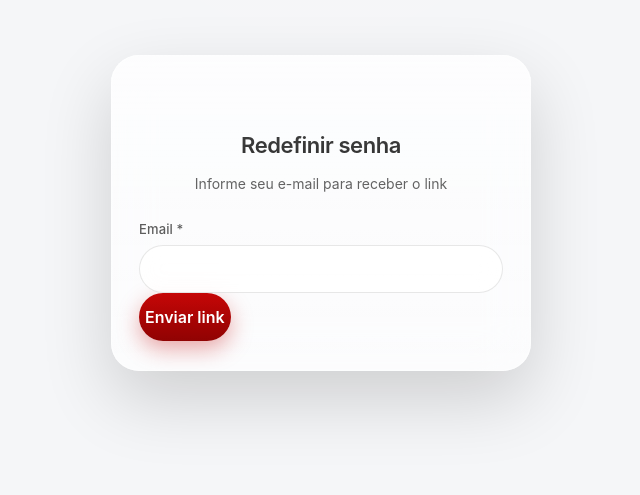
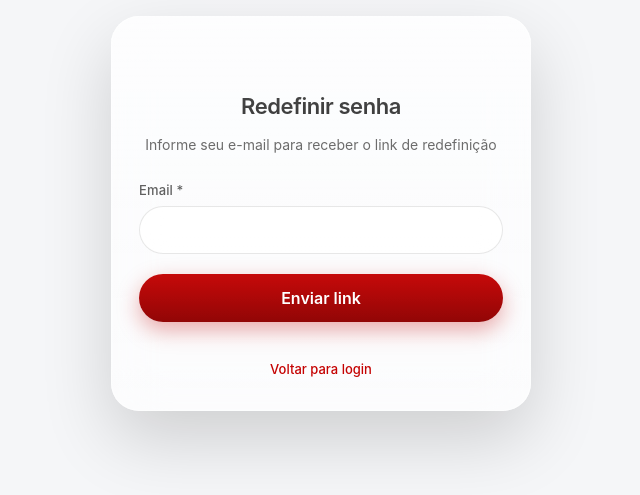
Before and after one commit to suporteeligi-cpu/eligi-fron-tend, a Next.js app: page /forgot-password in a window 1280 px wide. Shown: the part 187-682 px from the top of the page, without its empty margins (319-959 px from the left). Built offline with nearby package versions, Linux system fonts and the light colour scheme; no server answers.

Commit message:
chore: deploy update

```diff
--- /dev/null
+++ b/src/app/forgot-password/ForgotPassword.module.css
@@ -0,0 +1,84 @@
+/* ==============================
+   FORM WRAPPER
+================================ */
+
+.form {
+  display: flex;
+  flex-direction: column;
+  gap: 20px;
+}
+
+/* ==============================
+   BACK TO LOGIN LINK
+================================ */
+
+.backToLogin {
+  margin-top: 14px;
+  text-align: center;
+}
+
+.link {
+  background: none;
+  border: none;
+
+  font-size: 13px;
+  font-weight: 500;
+
+  color: #c40000;
+
+  cursor: pointer;
+
+  transition:
+    color 0.25s ease,
+    transform 0.15s ease;
+}
+
+.link:hover {
+  color: #ff0000;
+  transform: translateY(-1px);
+}
+
+/* ==============================
+   SUCCESS MESSAGE STYLE
+================================ */
+
+.successMessage {
+  margin-top: 12px;
+  padding: 14px 16px;
+
+  border-radius: 16px;
+
+  font-size: 14px;
+  font-weight: 500;
+  text-align: center;
+
+  background: rgba(0, 180, 120, 0.08);
+
+  backdrop-filter: blur(12px);
+  -webkit-backdrop-filter: blur(12px);
+
+  color: #0f9d58;
+
+  box-shadow:
+    inset 0 0 0 1px rgba(15, 157, 88, 0.2);
+}
+
+/* ==============================
+   DARK MODE
+================================ */
+
+:global(html.dark) .link {
+  color: #ff4d4d;
+}
+
+:global(html.dark) .link:hover {
+  color: #ff6666;
+}
+
+:global(html.dark) .successMessage {
+  background: rgba(0, 200, 140, 0.12);
+  color: #3ddc97;
+
+  box-shadow:
+    inset 0 0 0 1px rgba(61, 220, 151, 0.25);
+}
--- a/src/app/forgot-password/ForgotPasswordForm.tsx
+++ b/src/app/forgot-password/ForgotPasswordForm.tsx
@@ -1,29 +1,47 @@
 'use client'
 
 import { useState } from 'react'
+import { useSearchParams, useRouter } from 'next/navigation'
 import { AuthCard } from '../components/auth/AuthCard'
 import { AuthInput } from '../components/auth/AuthInput'
 import { AuthButton } from '../components/auth/AuthButton'
 import { api } from '@/lib/api'
+import styles from './ForgotPassword.module.css'
 
 export default function ForgotPasswordForm() {
-  const [email, setEmail] = useState('')
+  const router = useRouter()
+  const searchParams = useSearchParams()
+
+  const initialEmail = searchParams.get('email') ?? ''
+
+  const [email, setEmail] = useState(initialEmail)
   const [loading, setLoading] = useState(false)
   const [success, setSuccess] = useState(false)
 
-  async function handleSubmit(e: React.FormEvent) {
+  async function handleSubmit(e: React.FormEvent<HTMLFormElement>) {
     e.preventDefault()
     if (loading) return
 
     setLoading(true)
 
+    // 🔒 Proteção contra timing attack
+    const start = Date.now()
+
     try {
       await api.post('/auth/forgot-password', { email })
+    } catch {
+      // Nunca revelamos se o e-mail existe
+    } finally {
+      const elapsed = Date.now() - start
+      const minDelay = 800
+
+      if (elapsed < minDelay) {
+        await new Promise(resolve =>
+          setTimeout(resolve, minDelay - elapsed)
+        )
+      }
+
       setSuccess(true)
-    } catch {
-      // Não revelamos se email existe (segurança)
-      setSuccess(true)
-    } finally {
       setLoading(false)
     }
   }
@@ -31,15 +49,20 @@ export default function ForgotPasswordForm() {
   return (
     <AuthCard
       title="Redefinir senha"
-      subtitle="Informe seu e-mail para receber o link"
+      subtitle="Informe seu e-mail para receber o link de redefinição"
       loading={loading}
       successMessage={
         success
-          ? 'Se o e-mail existir, você receberá instruções em instantes.'
+          ? 'Se o e-mail estiver cadastrado, você receberá instruções em instantes.'
           : undefined
       }
     >
-      <form onSubmit={handleSubmit}>
+      {!success && (
+        <form
+          className={styles.form}
+          onSubmit={handleSubmit}
+          noValidate
+        >
           <AuthInput
             label="Email"
             type="email"
@@ -49,10 +72,25 @@ export default function ForgotPasswordForm() {
             required
           />
 
-        <AuthButton type="submit" loading={loading}>
+          <AuthButton
+            type="submit"
+            loading={loading}
+            disabled={loading}
+          >
             Enviar link
           </AuthButton>
+
+          <div className={styles.backToLogin}>
+            <button
+              type="button"
+              onClick={() => router.push('/login')}
+              className={styles.link}
+            >
+              Voltar para login
+            </button>
+          </div>
         </form>
+      )}
     </AuthCard>
   )
 }
--- a/src/app/forgot-password/page.tsx
+++ b/src/app/forgot-password/page.tsx
@@ -1,5 +1,10 @@
+import { Suspense } from 'react'
 import ForgotPasswordForm from './ForgotPasswordForm'
 
 export default function ForgotPasswordPage() {
-  return <ForgotPasswordForm />
+  return (
+    <Suspense fallback={null}>
+      <ForgotPasswordForm />
+    </Suspense>
+  )
 }
```
Lines whose indentation alone changed are shown as unchanged.
